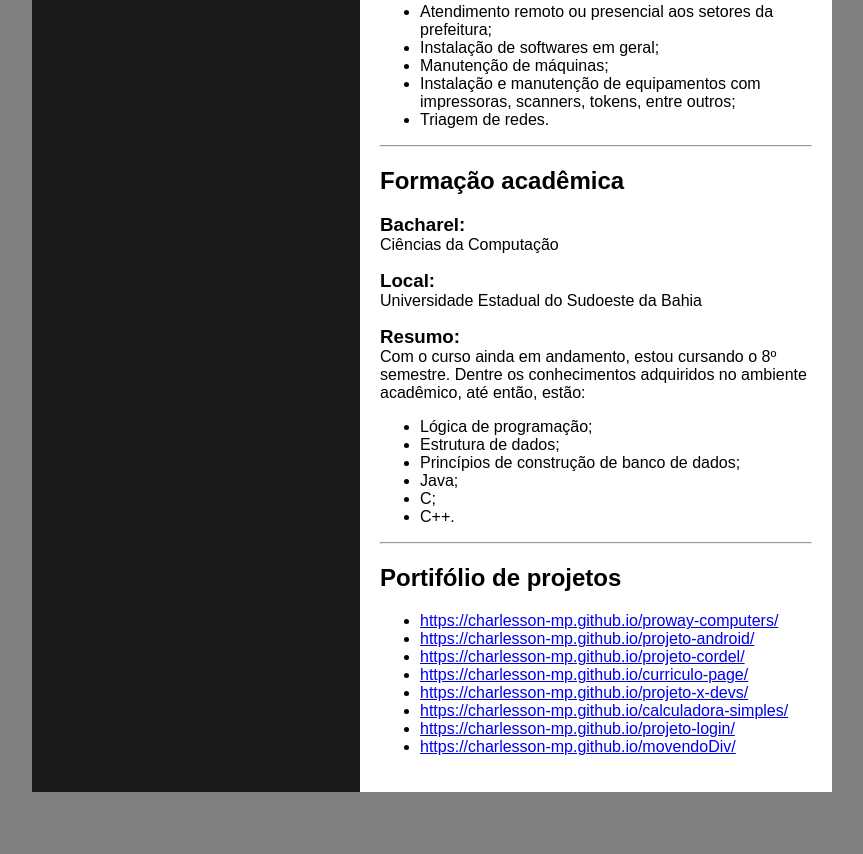
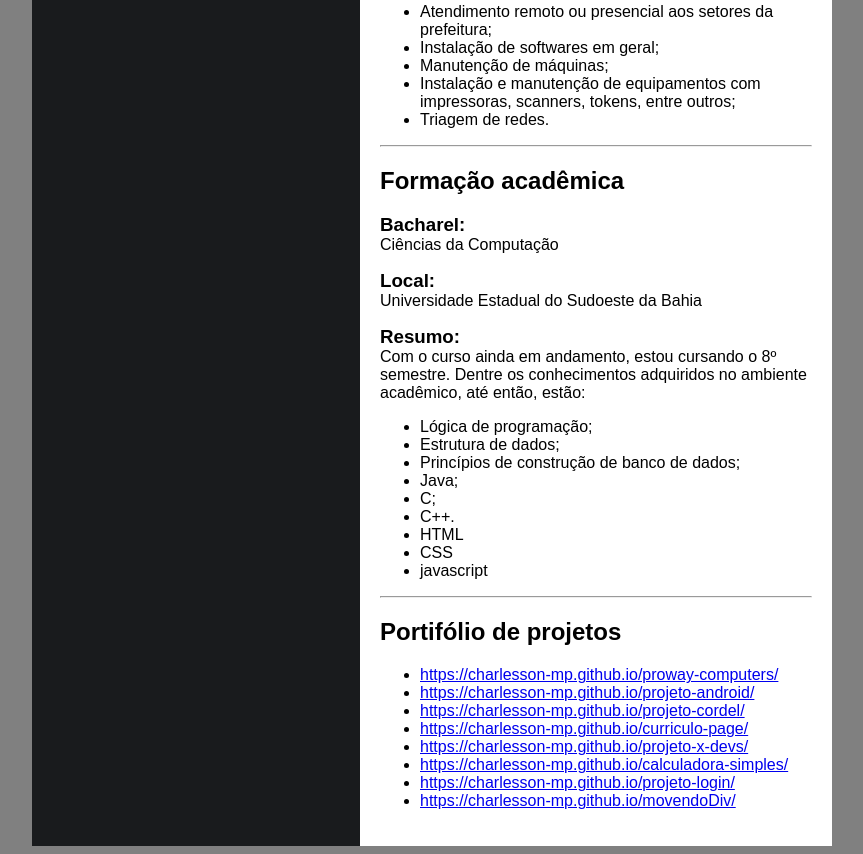
Before and after one commit to Charlesson-MP/curriculo-page, a plain HTML site: page index.html in a window 1280 px wide. Shown: the part 1161-2015 px from the top of the page, without its empty margins (208-1071 px from the left). Before the commit the page ends 1961 px from the top, so only its background shows below. Drawn offline with Linux system fonts and the light colour scheme.

Commit message:
Adicionando mais alguns itens na formação acadêmica

```diff
--- a/index.html
+++ b/index.html
@@ -133,6 +133,9 @@
                 <li>Java;</li>
                 <li>C;</li>
                 <li>C++.</li>
+                <li>HTML</li>
+                <li>CSS</li>
+                <li>javascript</li>
             </ul>
             <hr>
             <h2>Portifólio de projetos</h2>
```
